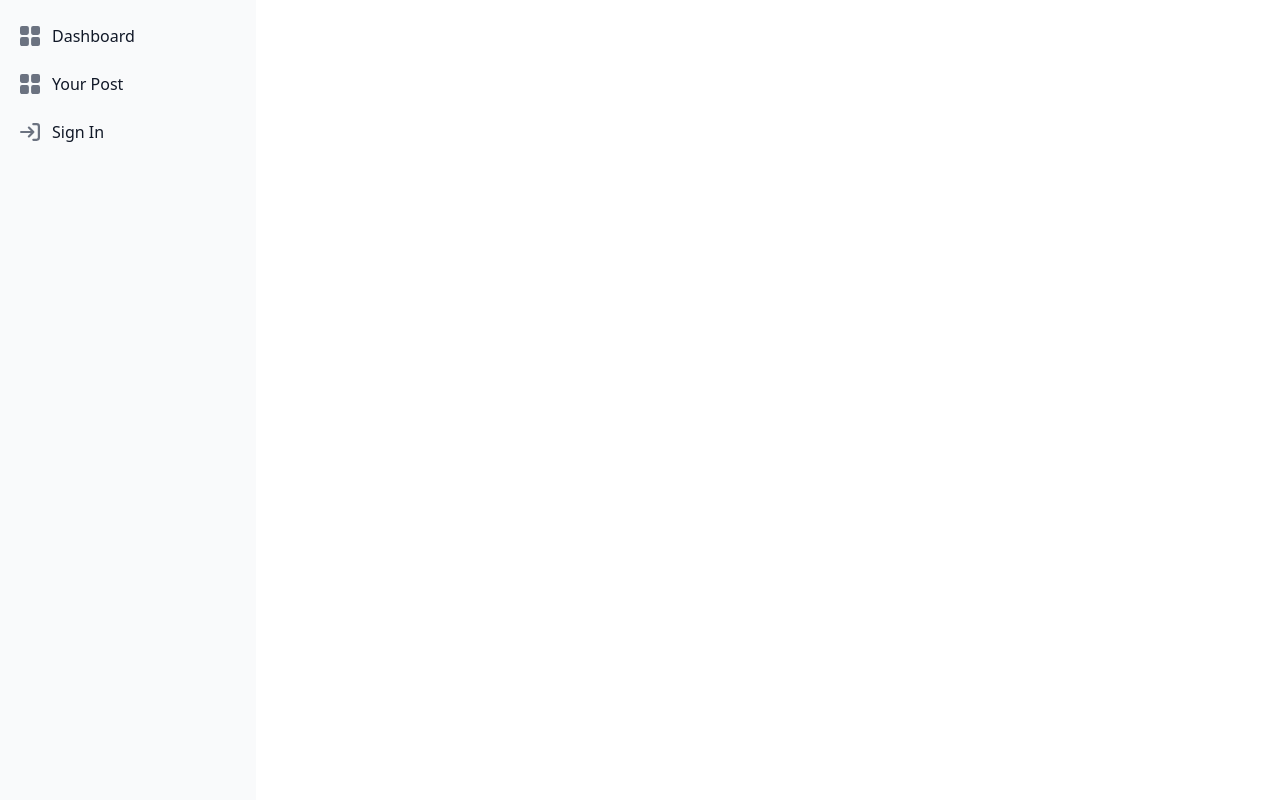
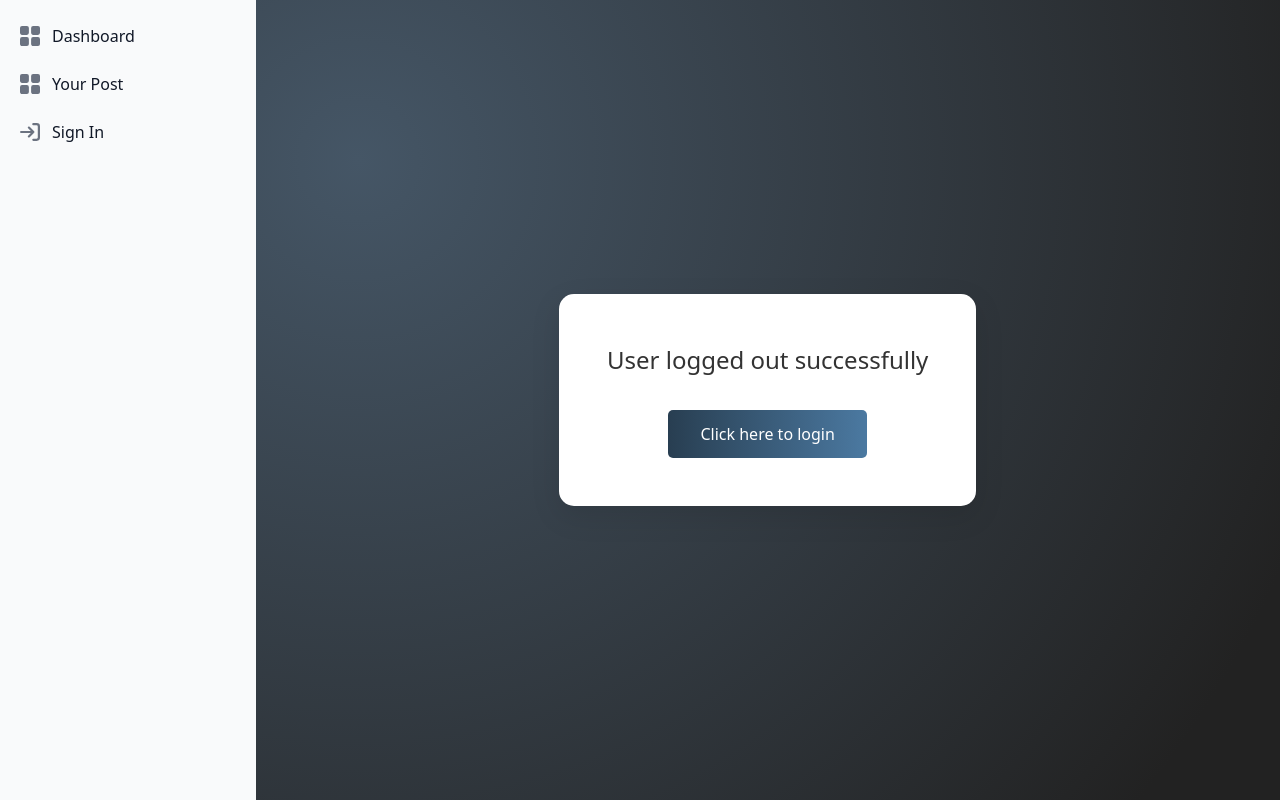
Before and after one commit to Deepak9657568826/Lightning_leap, a React (Vite) app in the folder frontend/lightingLeap/: page /logout in a window 1280 px wide. Built offline with nearby package versions, Linux system fonts and the light colour scheme; no server answers.

Commit message:
logout page added

```diff
--- a/frontend/lightingLeap/src/App.jsx
+++ b/frontend/lightingLeap/src/App.jsx
@@ -6,6 +6,7 @@ import Homepage from './pages/Homepage';
 import Blog from './pages/Blog';
 import Addpost from './pages/Addpost';
 import Sidebar from './component/Sidebar';
+import Logout from './pages/Logout';
 
 function App() {
 
@@ -24,6 +25,7 @@ function App() {
     <div>
       <Sidebar/>
     <Allroutes/>
+
     </div>
   );
 }
--- a/frontend/lightingLeap/src/pages/Logout.jsx
+++ b/frontend/lightingLeap/src/pages/Logout.jsx
@@ -2,19 +2,29 @@ import React, { useEffect } from 'react'
 import { useDispatch } from 'react-redux'
 import { useNavigate } from "react-router-dom"
 import { fetchLogout } from '../redux/actioncreator'
+import './LogoutPage.css';
 
 function Logout() {
     const navigate = useNavigate()
     const dispatch = useDispatch()
 
     useEffect(() => {
-     dispatch(fetchLogout(navigate))
+        dispatch(fetchLogout(navigate))
     }, [])
+
+    function handlaNavigation() {
+        navigate("/")
+    }
 
 
     return (
         <div className="logout-container">
-            <h2>Logging you out...</h2>
+            <div className="logout-card">
+                <h1 className="logout-message">User logged out successfully</h1>
+                <button onClick={handlaNavigation} className="login-button">
+                    Click here to login
+                </button>
+            </div>
         </div>
     )
 }
--- /dev/null
+++ b/frontend/lightingLeap/src/pages/LogoutPage.css
@@ -0,0 +1,72 @@
+/* Container Styling */
+.logout-container {
+    display: flex;
+    justify-content: center;
+    align-items: center;
+    height: 100vh;
+    background: radial-gradient(circle at 10% 20%, rgb(69, 86, 102) 0%, rgb(34, 34, 34) 90%);
+    overflow: hidden;
+    position: relative;
+    margin-left: 16rem;
+  }
+
+  .logout-card {
+    background: white;
+    padding: 3rem;
+    border-radius: 15px;
+    box-shadow: 0 10px 30px rgba(0, 0, 0, 0.1);
+    text-align: center;
+    transform: scale(0);
+    animation: scaleIn 0.6s forwards;
+  }
+
+  @keyframes scaleIn {
+    to {
+      transform: scale(1);
+    }
+  }
+
+  .logout-message {
+    font-size: 1.5rem;
+    color: #333;
+    margin-bottom: 2rem;
+  }
+
+  .login-button {
+    background: #4b79a1;
+    background: -webkit-linear-gradient(to right, #283e51, #4b79a1);
+    background: linear-gradient(to right, #283e51, #4b79a1);
+    color: white;
+    padding: 0.75rem 2rem;
+    border: none;
+    border-radius: 5px;
+    cursor: pointer;
+    font-size: 1rem;
+    transition: transform 0.2s, background 0.2s;
+  }
+
+  .login-button:hover {
+    transform: scale(1.05);
+    background: -webkit-linear-gradient(to right, #4b79a1, #283e51);
+    background: linear-gradient(to right, #4b79a1, #283e51);
+  }
+
+  /* Background Animation */
+  .logout-container::before {
+    content: '';
+    position: absolute;
+    top: 0;
+    left: 0;
+    width: 100%;
+    height: 100%;
+    background: rgba(255, 255, 255, 0.6);
+    z-index: -1;
+    opacity: 0;
+    animation: fadeIn 1s forwards 0.5s;
+  }
+
+  @keyframes fadeIn {
+    to {
+      opacity: 1;
+    }
+  }
--- a/frontend/lightingLeap/src/redux/actioncreator.jsx
+++ b/frontend/lightingLeap/src/redux/actioncreator.jsx
@@ -39,8 +39,7 @@ export const fetchLogout = (navigate) => {
                 localStorage.removeItem("token")
             }
             dispatch({ type: LOGOUT_SUCCESS, payload: response.data })
-            alert(`${response.data.Message}`)
-            navigate("/")
+            // alert(`${response.data.Message}`)
         } catch (error) {
             dispatch({ type: LOGOUT_FAILURE, payload: error.message })
         }
```
